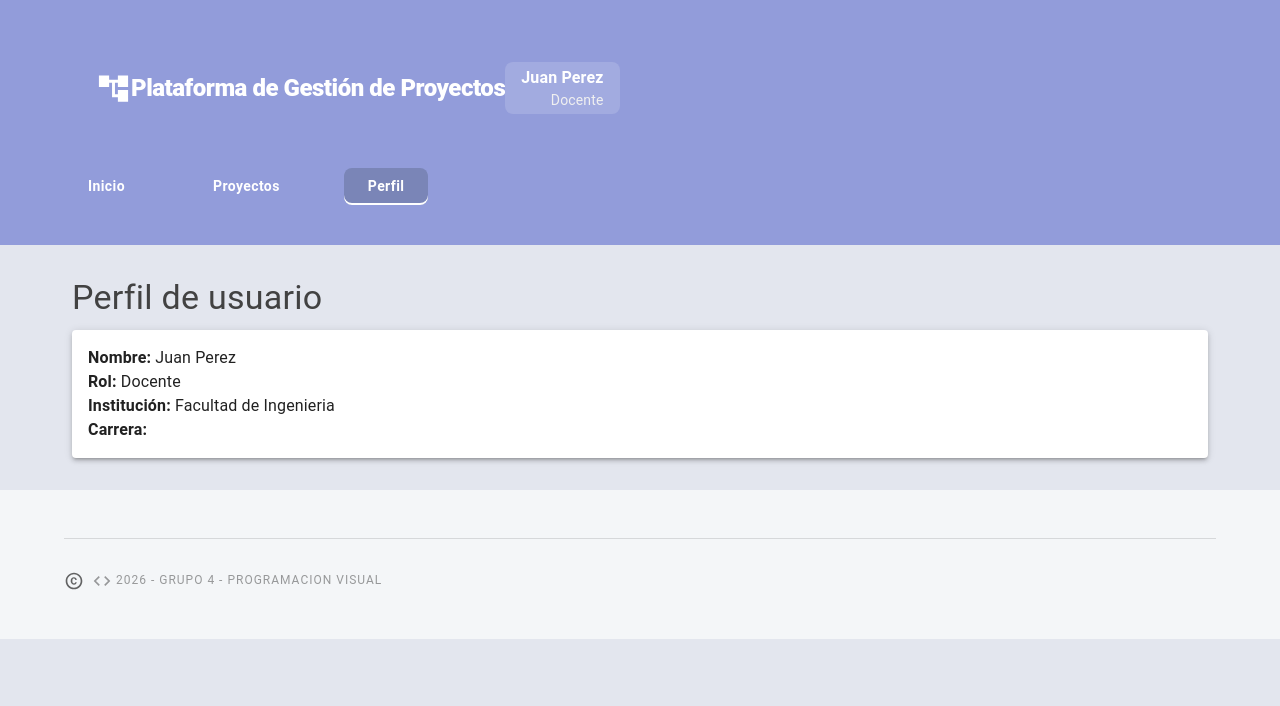
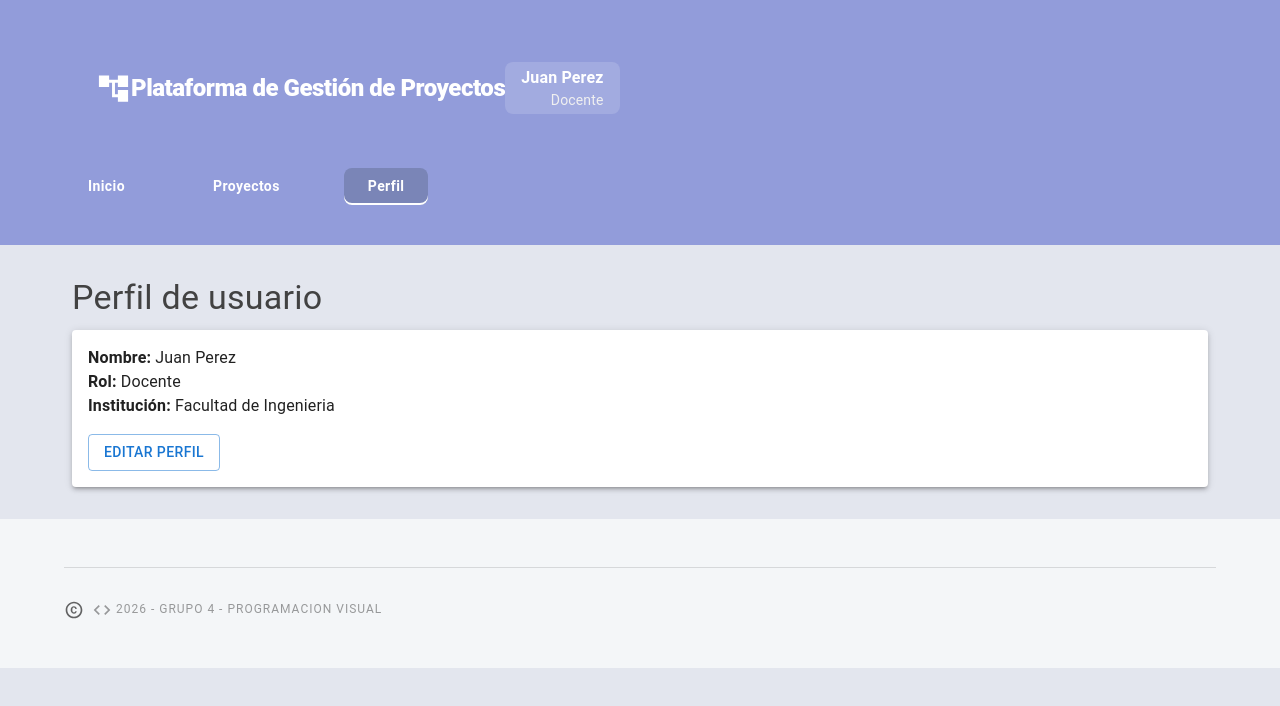
Before and after one commit to victoriaavalee/pv_tp3_grupo4, a React (Vite) app in the folder mi-proyecto/: page /perfil in a window 1280 px wide. Shown: the top 706 px of the page. Built offline with nearby package versions, Linux system fonts and the light colour scheme.

Commit message:
Implement user profile editing feature
Added editing functionality for user profile with form fields.

```diff
--- a/mi-proyecto/src/views/PerfilUsuario.jsx
+++ b/mi-proyecto/src/views/PerfilUsuario.jsx
@@ -1,20 +1,42 @@
-import { useContext } from 'react';
+import { useContext, useState } from 'react';
 import { UsuarioContext } from '../context/UsuarioContext';
-import { Container, Typography, Paper } from '@mui/material';
-
+import { Container, Typography, Paper, TextField, Button, Stack } from '@mui/material';
 
 function PerfilUsuario() {
-  const { usuario } = useContext(UsuarioContext);
+  const { usuario, actualizarPerfil } = useContext(UsuarioContext);
+  const [editando, setEditando] = useState(false);
+  const [formData, setFormData] = useState(usuario);
+
+  const handleChange = (e) => {
+    setFormData({ ...formData, [e.target.name]: e.target.value });
+  };
+
+  const handleGuardar = () => {
+    actualizarPerfil(formData);
+    setEditando(false);
+  };
+
   return (
     <Container>
       <Typography variant="h4" gutterBottom>
         Perfil de usuario
       </Typography>
       <Paper elevation={3} sx={{ padding: 2 }}>
-          <Typography><strong>Nombre:</strong> {usuario.nombre}</Typography>
-          <Typography><strong>Rol:</strong> {usuario.rol}</Typography>
-          <Typography><strong>Institución:</strong> {usuario.institucion}</Typography>
-          <Typography><strong>Carrera:</strong> {usuario.carrera}</Typography>
+        {editando ? (
+          <Stack spacing={2}>
+            <TextField label="Nombre" name="nombre" value={formData.nombre} onChange={handleChange} fullWidth />
+            <TextField label="Rol" name="rol" value={formData.rol} onChange={handleChange} fullWidth />
+            <TextField label="Institución" name="institucion" value={formData.institucion} onChange={handleChange} fullWidth />
+            <Button variant="contained" onClick={handleGuardar}>Guardar Cambios</Button>
+          </Stack>
+        ) : (
+          <>
+            <Typography><strong>Nombre:</strong> {usuario.nombre}</Typography>
+            <Typography><strong>Rol:</strong> {usuario.rol}</Typography>
+            <Typography><strong>Institución:</strong> {usuario.institucion}</Typography>
+            <Button variant="outlined" sx={{ mt: 2 }} onClick={() => setEditando(true)}>Editar Perfil</Button>
+          </>
+        )}
       </Paper>
     </Container>
   )
```
